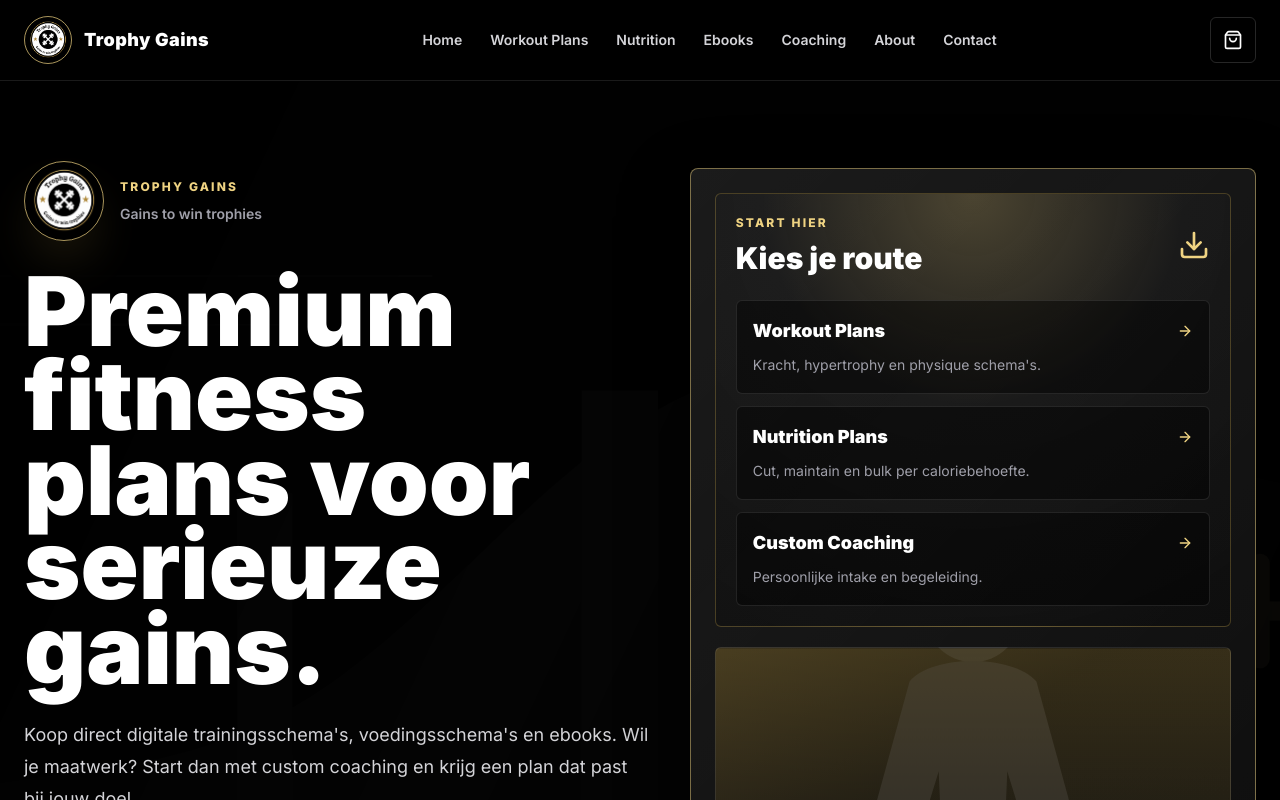
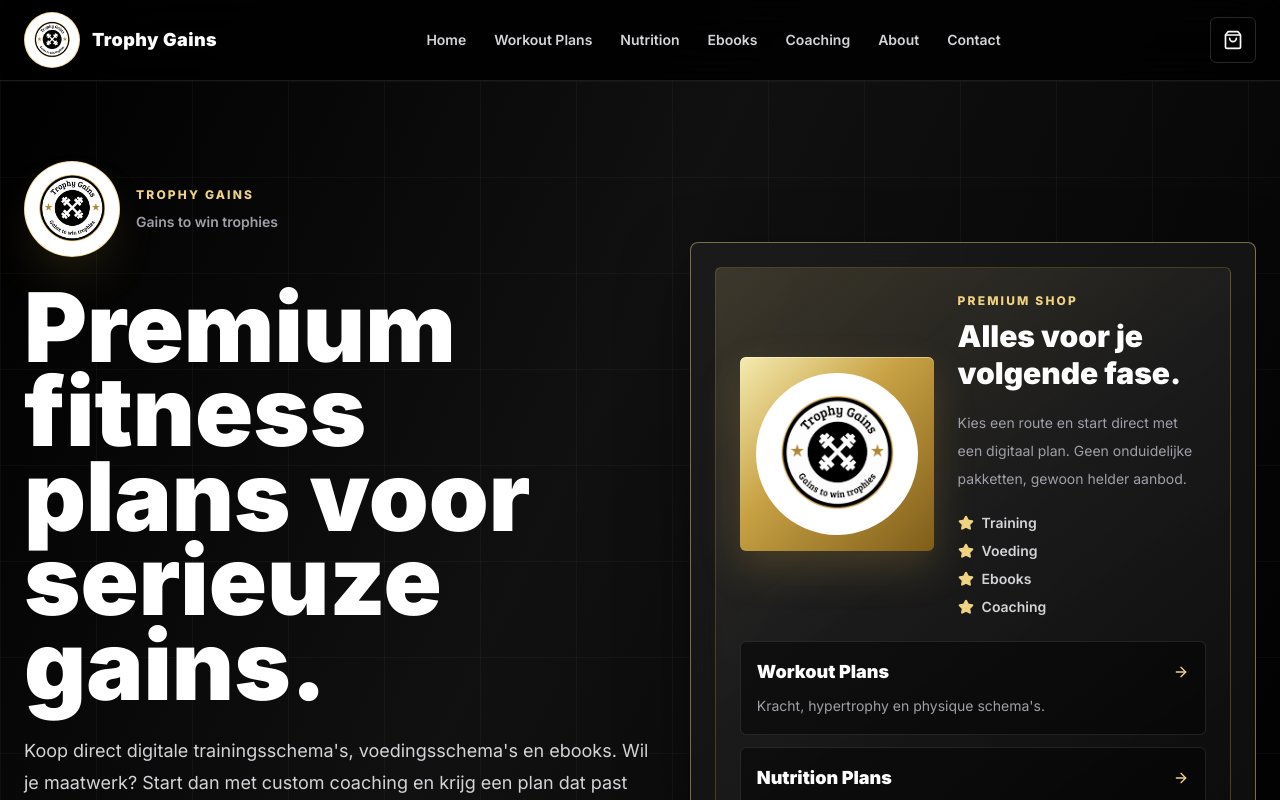
Before and after one commit to kingfreshRLLMN/trophygains, a Next.js app: page / in a window 1280 px wide. Shown: the top 800 px of the page. Built offline with nearby package versions, Linux system fonts and the light colour scheme; a web font is replaced by a local one.

Commit message:
Refine logo visibility and background

```diff
--- a/app/globals.css
+++ b/app/globals.css
@@ -20,7 +20,12 @@
 }
 
 body {
-  background: var(--background);
+  background:
+    linear-gradient(90deg, rgba(255, 255, 255, 0.035) 1px, transparent 1px),
+    linear-gradient(180deg, rgba(255, 255, 255, 0.028) 1px, transparent 1px),
+    linear-gradient(135deg, #030303 0%, #0c0c0d 48%, #030303 100%);
+  background-attachment: fixed;
+  background-size: 96px 96px, 96px 96px, auto;
   color: var(--foreground);
   font-family: var(--font-inter), Arial, Helvetica, sans-serif;
 }
@@ -58,9 +63,10 @@ body {
   border: 1px solid rgba(255, 255, 255, 0.1);
   border-radius: 8px;
   background:
-    linear-gradient(135deg, rgba(255, 255, 255, 0.08), rgba(255, 255, 255, 0.02)),
-    #080808;
+    linear-gradient(135deg, rgba(255, 255, 255, 0.075), rgba(255, 255, 255, 0.018)),
+    rgba(8, 8, 8, 0.92);
   box-shadow: 0 24px 70px rgba(0, 0, 0, 0.35);
+  backdrop-filter: blur(18px);
 }
 
 .gold-surface {
--- a/components/CTASection.tsx
+++ b/components/CTASection.tsx
@@ -4,16 +4,16 @@ import { MotionSection } from "@/components/MotionSection";
 
 export function CTASection() {
   return (
-    <MotionSection className="section-padding border-t border-white/10 bg-black">
+    <MotionSection className="section-padding border-t border-white/10">
       <div className="mx-auto max-w-7xl px-6">
-        <div className="rounded-lg border border-gold/40 bg-[linear-gradient(135deg,rgba(183,154,87,0.18),rgba(255,255,255,0.04))] p-8 md:p-12">
+        <div className="rounded-lg border border-gold/40 bg-[linear-gradient(135deg,rgba(239,211,130,0.16),rgba(255,255,255,0.035))] p-8 md:p-12">
           <p className="eyebrow">Ready for the next level</p>
           <h2 className="section-title mt-4">Laat je plan voelen als een premium systeem.</h2>
           <p className="mt-6 max-w-2xl text-zinc-300">
             Kies een digitaal product of start met custom coaching als je volledige begeleiding wilt.
           </p>
           <div className="mt-8 flex flex-col gap-3 sm:flex-row">
-            <Link className="btn-primary" href="/nutrition-plans">
+            <Link className="btn-gold" href="/nutrition-plans">
               Nutrition plans <ArrowRight className="h-4 w-4" />
             </Link>
             <Link className="btn-secondary" href="/contact">
--- a/components/HeroSection.tsx
+++ b/components/HeroSection.tsx
@@ -3,7 +3,7 @@
 import Link from "next/link";
 import Image from "next/image";
 import { motion } from "framer-motion";
-import { ArrowRight, CheckCircle2, Download, PlayCircle, ShoppingBag } from "lucide-react";
+import { ArrowRight, CheckCircle2, PlayCircle, ShoppingBag, Star } from "lucide-react";
 
 const stats = [
   ["20+", "digitale producten"],
@@ -21,7 +21,8 @@ export function HeroSection() {
   return (
     <section className="relative overflow-hidden bg-black">
       <div className="absolute inset-0">
-        <div className="absolute inset-0 bg-[linear-gradient(115deg,rgba(0,0,0,0.98)_0%,rgba(0,0,0,0.78)_42%,rgba(0,0,0,0.96)_100%),url('/hero-training.svg')] bg-cover bg-center" />
+        <div className="absolute inset-0 bg-[linear-gradient(115deg,rgba(0,0,0,0.98)_0%,rgba(18,18,19,0.92)_42%,rgba(0,0,0,0.98)_100%)]" />
+        <div className="absolute inset-0 bg-[linear-gradient(90deg,rgba(255,255,255,0.035)_1px,transparent_1px),linear-gradient(180deg,rgba(255,255,255,0.028)_1px,transparent_1px)] bg-[size:96px_96px]" />
         <div className="absolute inset-x-0 bottom-0 h-40 bg-gradient-to-t from-black to-transparent" />
       </div>
       <div className="relative mx-auto grid min-h-[calc(100vh-5rem)] max-w-7xl items-center gap-10 px-6 py-16 lg:grid-cols-[1.05fr_0.95fr] lg:py-20">
@@ -29,7 +30,7 @@ export function HeroSection() {
           <div className="mb-7 flex items-center gap-4">
             <Image
               alt="TrophyGains logo"
-              className="h-20 w-20 rounded-full border border-gold-soft/70 object-cover shadow-2xl shadow-gold/20"
+              className="h-24 w-24 rounded-full border border-gold-soft/80 bg-white object-contain p-1 shadow-2xl shadow-gold/20"
               height={120}
               priority
               src="/trophygains-logo.png"
@@ -77,13 +78,33 @@ export function HeroSection() {
           animate={{ opacity: 1, scale: 1 }}
           transition={{ delay: 0.18, duration: 0.7 }}
         >
-          <div className="rounded-md border border-gold/30 bg-[radial-gradient(circle_at_top,rgba(239,211,130,0.24),rgba(255,255,255,0.02)_42%,rgba(0,0,0,0.2)_100%)] p-5">
-            <div className="flex items-center justify-between gap-4">
+          <div className="rounded-md border border-gold/30 bg-[linear-gradient(145deg,rgba(239,211,130,0.16),rgba(255,255,255,0.035)_38%,rgba(0,0,0,0.32)_100%)] p-6">
+            <div className="grid gap-6 md:grid-cols-[0.78fr_1fr] md:items-center">
+              <div className="gold-surface rounded-md p-4">
+                <Image
+                  alt="TrophyGains logo"
+                  className="aspect-square w-full rounded-full bg-white object-contain p-2"
+                  height={360}
+                  priority
+                  src="/trophygains-logo.png"
+                  width={360}
+                />
+              </div>
               <div>
-                <p className="eyebrow">Start hier</p>
-                <h2 className="mt-2 text-3xl font-black">Kies je route</h2>
+                <p className="eyebrow">Premium shop</p>
+                <h2 className="mt-2 text-3xl font-black leading-tight">Alles voor je volgende fase.</h2>
+                <p className="mt-4 text-sm leading-7 text-zinc-400">
+                  Kies een route en start direct met een digitaal plan. Geen onduidelijke pakketten, gewoon helder aanbod.
+                </p>
+                <div className="mt-5 grid gap-2 text-sm font-semibold text-zinc-300">
+                  {["Training", "Voeding", "Ebooks", "Coaching"].map((item) => (
+                    <span className="inline-flex items-center gap-2" key={item}>
+                      <Star className="h-4 w-4 fill-gold-soft text-gold-soft" />
+                      {item}
+                    </span>
+                  ))}
+                </div>
               </div>
-              <Download className="h-8 w-8 text-gold-soft" />
             </div>
             <div className="mt-6 grid gap-3">
               {quickLinks.map((item) => (
@@ -101,14 +122,6 @@ export function HeroSection() {
               ))}
             </div>
           </div>
-          <div className="mt-5 aspect-[16/10] rounded-md border border-white/10 bg-[linear-gradient(180deg,rgba(200,166,75,0.24),rgba(255,255,255,0.03)),url('/athlete-card.svg')] bg-cover bg-center" />
-          <div className="mt-5 grid grid-cols-3 gap-3 text-center">
-            {["Plans", "Macros", "Coaching"].map((item) => (
-              <div className="gold-surface rounded-md py-3 text-xs font-black uppercase tracking-wide text-black" key={item}>
-                {item}
-              </div>
-            ))}
-          </div>
         </motion.div>
       </div>
     </section>
--- a/components/Navbar.tsx
+++ b/components/Navbar.tsx
@@ -26,7 +26,7 @@ export function Navbar() {
         <Link className="flex items-center gap-3" href="/">
           <Image
             alt="TrophyGains logo"
-            className="h-12 w-12 rounded-full border border-gold-soft/70 object-cover"
+            className="h-14 w-14 rounded-full border border-gold-soft/80 bg-white object-contain p-1"
             height={64}
             priority
             src="/trophygains-logo.png"
```
